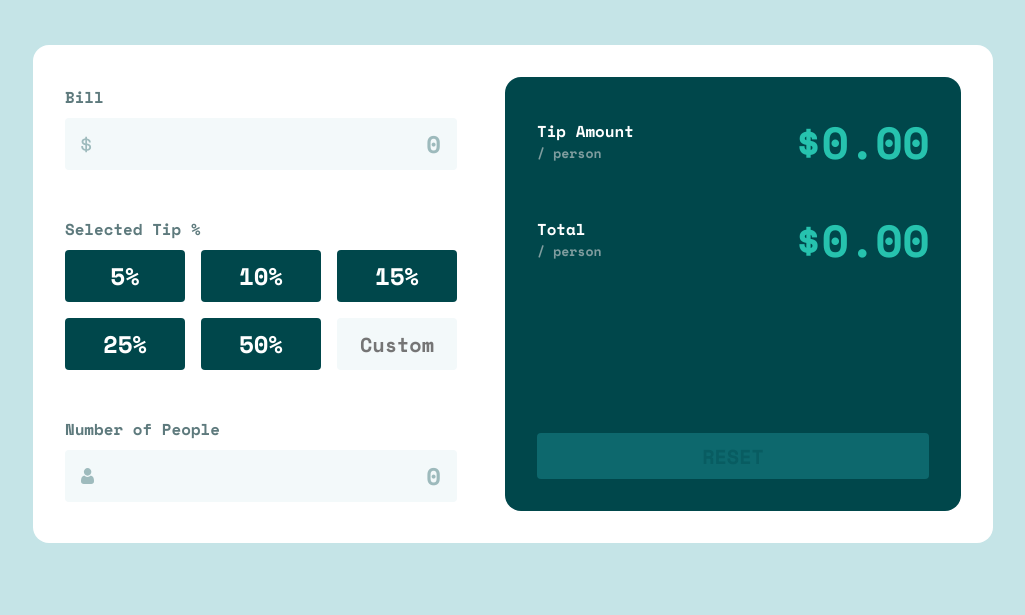
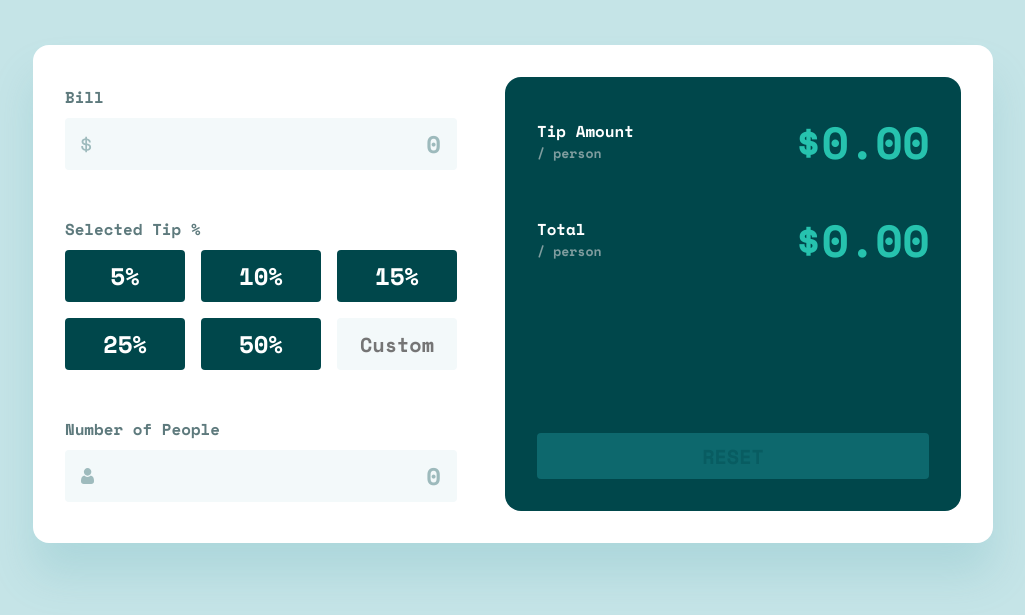
Before and after one commit to suzubu/tip-calculator-app, a website built with Vite: page index.html in a window 1280 px wide. Shown: the part 181-796 px from the top of the page, without its empty margins (127-1152 px from the left). Built offline with nearby package versions, Linux system fonts and the light colour scheme.

Commit message:
add drop shadow

```diff
--- a/src/style.css
+++ b/src/style.css
@@ -334,6 +334,7 @@ fieldset input:focus {
   .card {
     margin: 0 var(--spacing-600) var(--spacing-600) var(--spacing-600);
     padding: var(--spacing-1000);
+    box-shadow: 0px 32px 43px rgba(79, 166, 175, 0.2);
   }
 
   fieldset {
```
